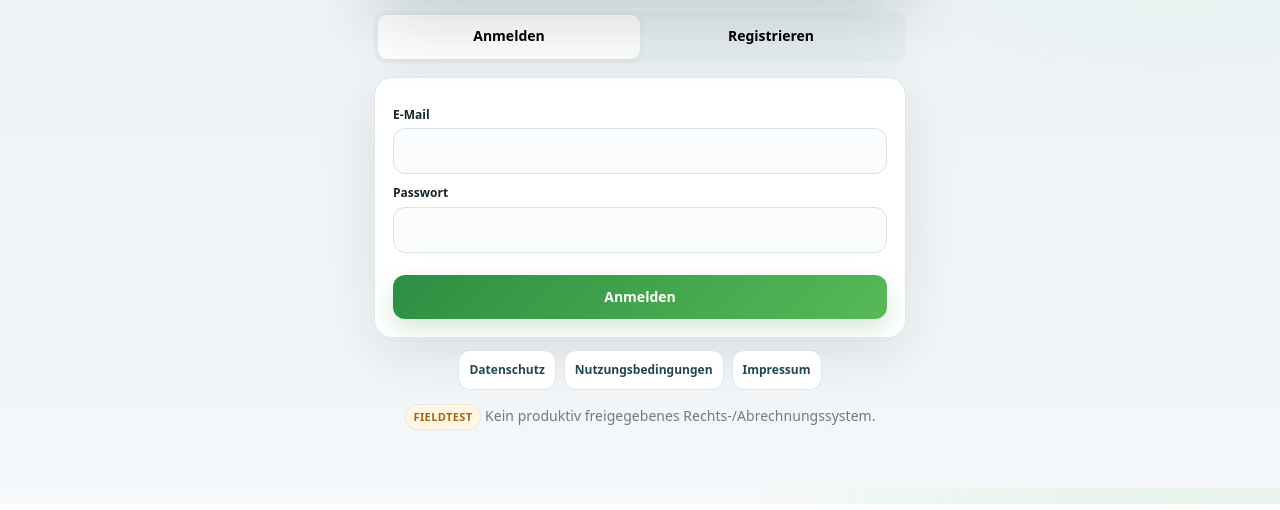
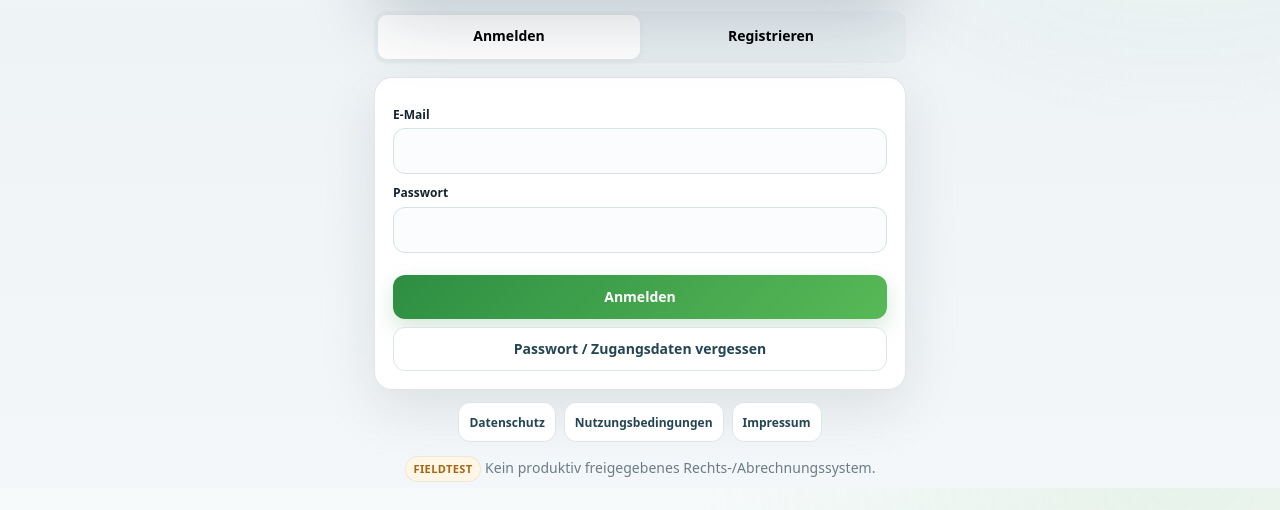
Before and after one commit to mounirakarkach04-pixel/piga-phone-bridge-android, a plain HTML site: page kalnbach-app/src/main/assets/index.html in a window 1280 px wide. Shown: the part 312-822 px from the top of the page. Drawn offline with Linux system fonts and the light colour scheme.

Commit message:
feat(kalnbach): load verification and password recovery flow

```diff
--- a/kalnbach-app/src/main/assets/index.html
+++ b/kalnbach-app/src/main/assets/index.html
@@ -19,6 +19,7 @@
 <body>
   <div id="app"></div>
   <noscript>Kalnbach Operations benötigt JavaScript.</noscript>
+  <script src="auth-enhancements.js"></script>
   <script src="app.js" defer></script>
   <script src="enterprise-ui.js" defer></script>
 </body>
```
